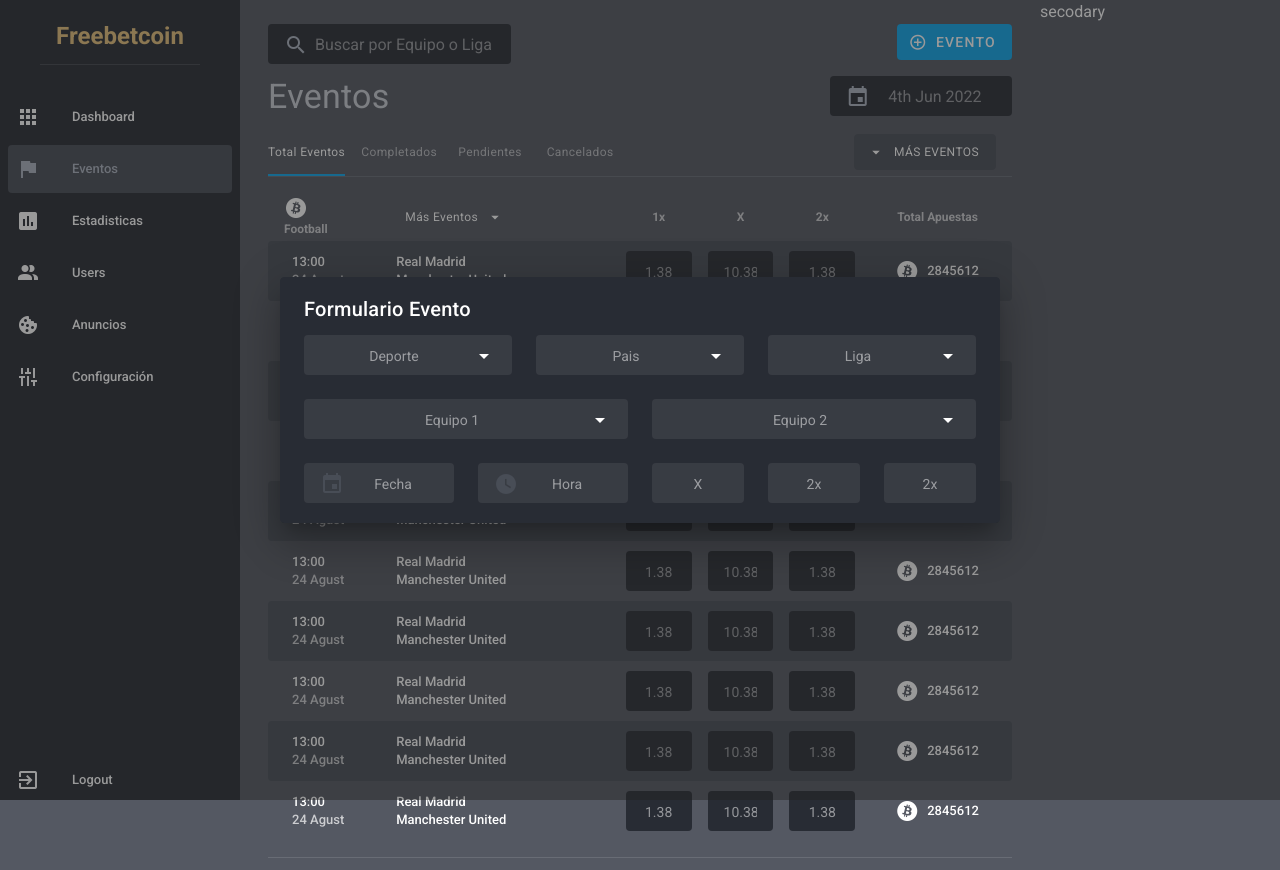
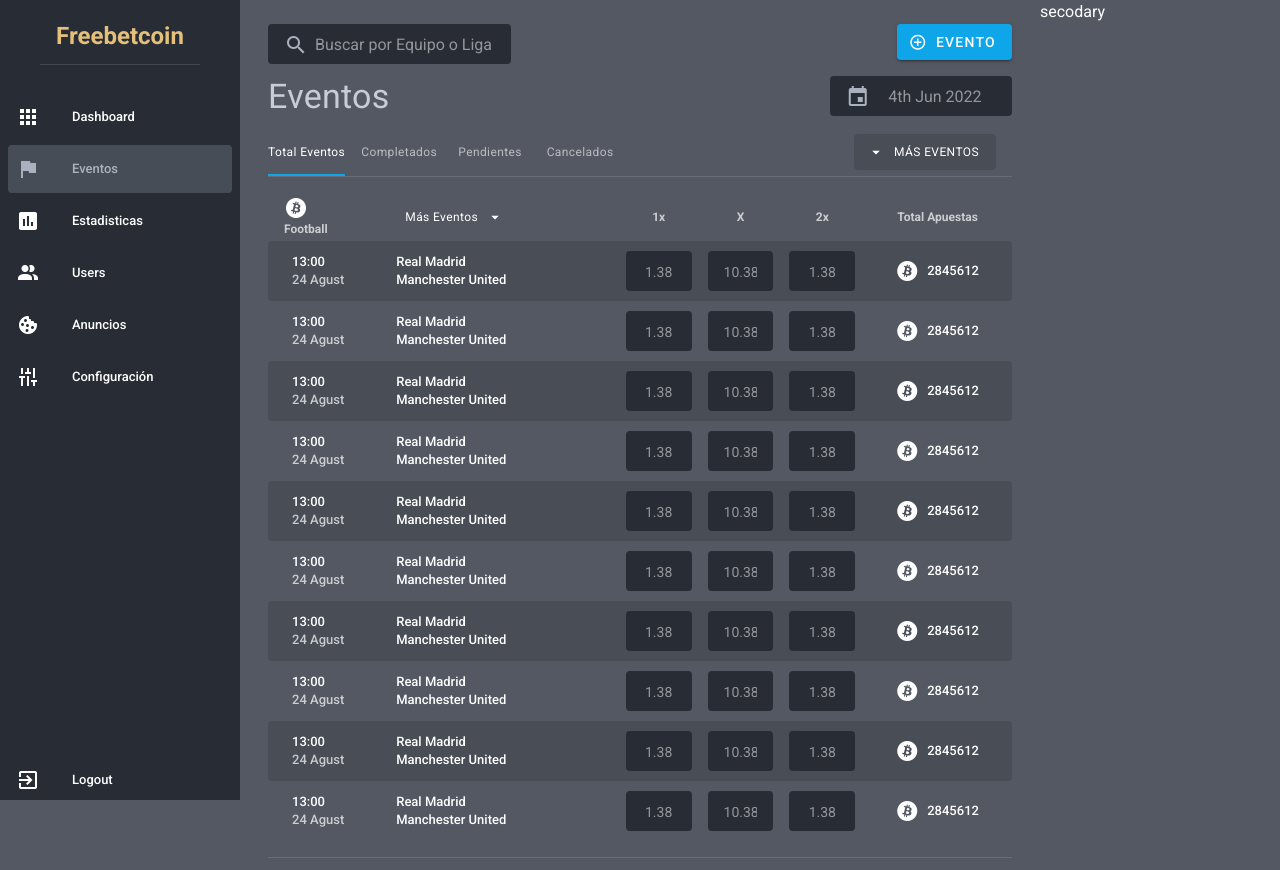
Before and after one commit to andrezdaviz/fbc-admin, a Nuxt app: page /events in a window 1280 px wide. Shown: the top 870 px of the page. Built offline with nearby package versions, Linux system fonts and the light colour scheme.

Commit message:
crear rutas dinamicas

```diff
--- a/pages/events.vue
+++ b/pages/events.vue
@@ -22,7 +22,7 @@
         </v-col>
         <v-col cols="4">
           <div class="float-right">
-            <v-btn color="primary" elevation="0"
+            <v-btn color="primary" flat @click="dialog = !dialog"
               ><v-icon left>mdi-plus-circle-outline</v-icon>Evento</v-btn
             >
           </div>
@@ -128,14 +128,15 @@
     </v-dialog>
   </v-container>
 </template>
-
+s
 <script>
+import moment from 'moment'
 import TableEvent from '~/components/Table.vue'
 import FormEvent from '~/components/Form.vue'
 export default {
   components: { TableEvent, FormEvent },
   data: () => ({
-    dialog: true,
+    dialog: false,
     headers: [
       {
         text: 'Dessert (100g serving)',
```
